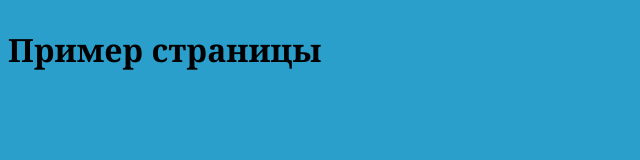
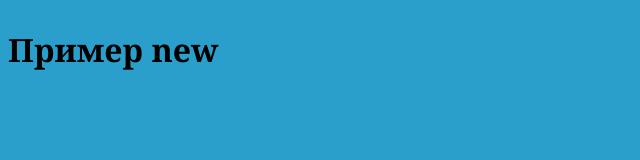
Before and after one commit to kurbanov199405/git, a plain HTML site: page index.html in a window 1280 px wide. Shown: the whole page, without its empty margins (0-640 px from the left). Drawn offline with Linux system fonts and the light colour scheme.

Commit message:
Испрален текст

```diff
--- a/index.html
+++ b/index.html
@@ -6,6 +6,6 @@
     <link rel="stylesheet" href="css/styles.css">
 </head>
 <body>
-    <h1>Пример страницы</h1>
+    <h1>Пример new</h1>
 </body>
 </html>
```
